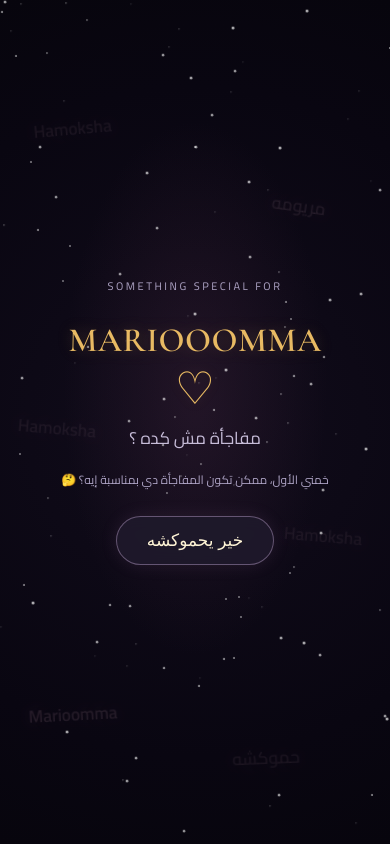
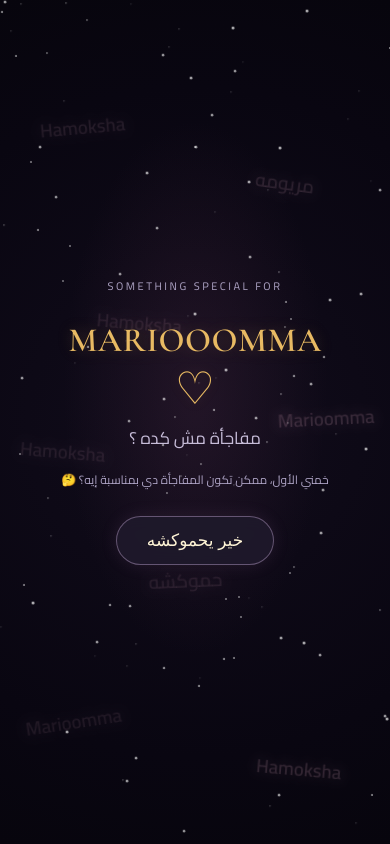
Before and after one commit to mohamedelsayedzaky/Love-U-Mariooomma-, a plain HTML site: page index.html in a window 390 px wide. Drawn offline with nearby package versions, Linux system fonts and the light colour scheme.

Commit message:
Slightly enhance floating names on mobile

```diff
--- a/script.js
+++ b/script.js
@@ -47,7 +47,7 @@ function createFloatingNames() {
 
     const isMobile = window.matchMedia("(max-width: 700px)").matches;
     const positions = isMobile
-        ? [[7, 14], [70, 22], [4, 48], [72, 62], [8, 83], [58, 88]]
+        ? [[8, 14], [66, 19], [24, 35], [4, 52], [72, 48], [36, 67], [8, 84], [66, 86]]
         : [[12, 21], [76, 15], [79, 28], [5, 43], [72, 45], [29, 66], [4, 72], [84, 68], [69, 75], [16, 83], [52, 10]];
 
     /*
@@ -81,7 +81,7 @@ function createFloatingNames() {
         */
 
         const size = isMobile
-            ? 16 + Math.random() * 4
+            ? 17 + Math.random() * 4
             : 23 + Math.random() * 6;
 
         name.style.fontSize =
@@ -100,8 +100,8 @@ function createFloatingNames() {
            نقطة الحركة الأولى
         */
 
-        const driftX = isMobile ? 4 : 6;
-        const driftY = isMobile ? 3 : 4;
+        const driftX = isMobile ? 5.5 : 6;
+        const driftY = isMobile ? 4.5 : 4;
         const x1 = -driftX + Math.random() * driftX * 2;
         const y1 = -driftY + Math.random() * driftY * 2;
 
--- a/style.css
+++ b/style.css
@@ -902,3 +902,11 @@ body {
     .intro-message { font-size: 17px; }
     .intro-content > .hint-text { margin-bottom: 25px; font-size: 12px; }
 }
+
+@media (max-width: 700px) {
+    .floating-name {
+        font-size: clamp(16px, 4.8vw, 23px) !important;
+        color: rgba(245, 184, 212, .23);
+        text-shadow: 0 0 14px rgba(245, 184, 212, .2), 0 0 26px rgba(174, 92, 128, .12);
+    }
+}
```
